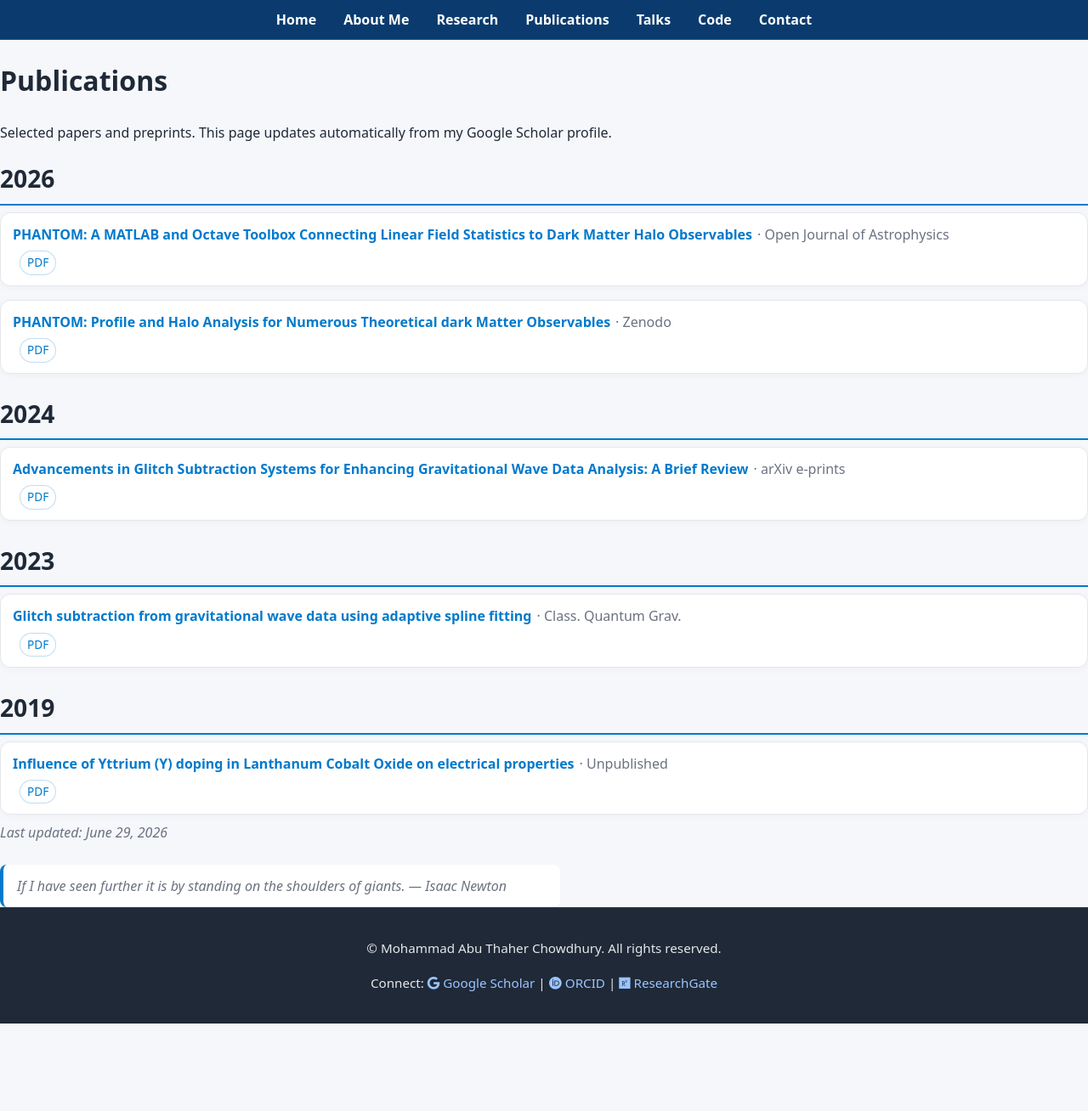
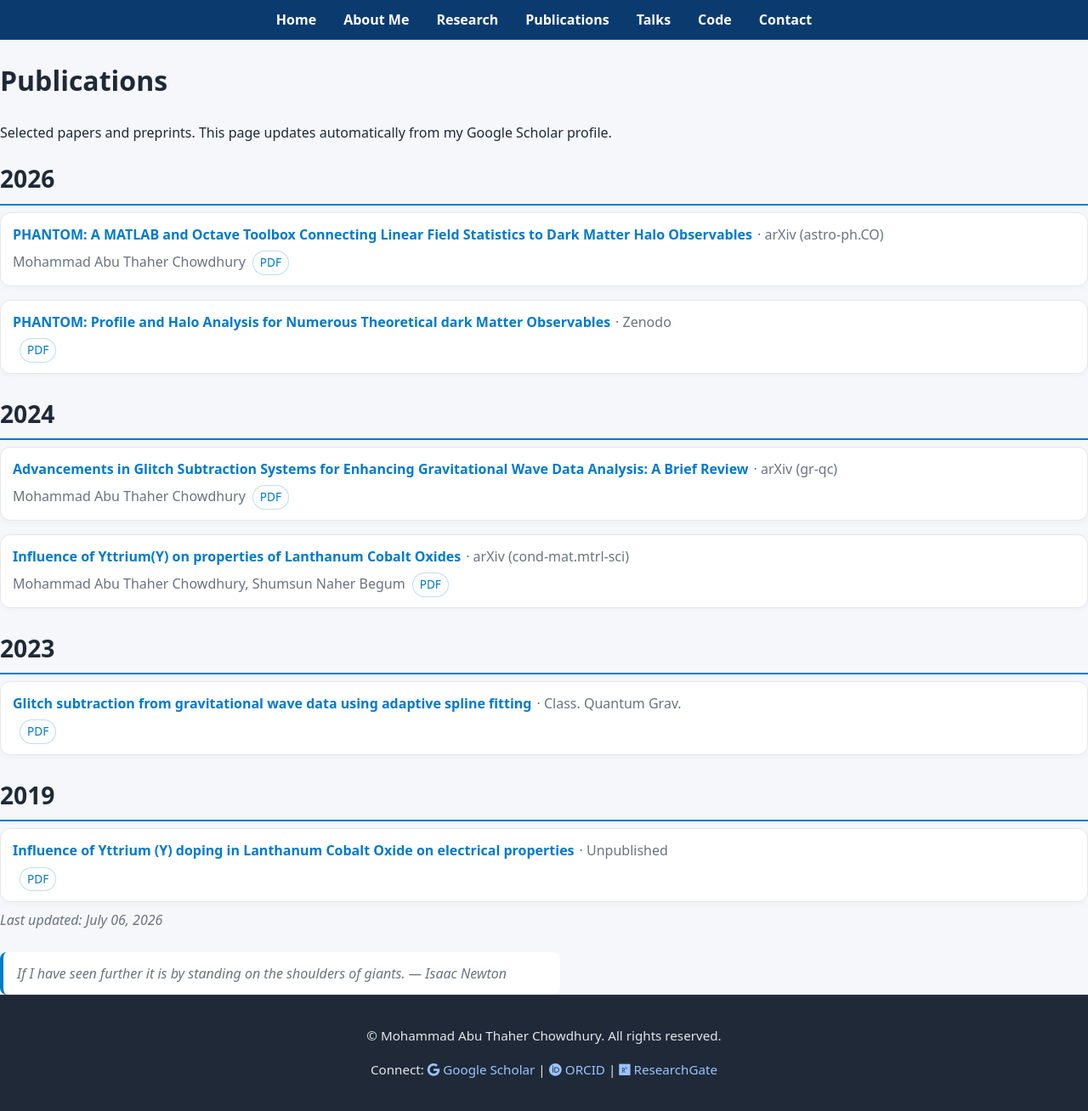
Before and after one commit to matc-thaher/website, a Jekyll site: the page built from publications.md, in a window 1280 px wide and 1308 px high. Shown: the whole window at 85% size. Built offline with Jekyll 4.4.1, drawn with Linux system fonts in a browser that asks for light colours.

Commit message:
chore: merged publications (Scholar + arXiv + ORCID + Crossref)

```diff
--- a/_data/scholar.json
+++ b/_data/scholar.json
@@ -1,5 +1,5 @@
 {
-  "updated": "2026-06-29T09:12:19.833655Z",
+  "updated": "2026-07-06T08:33:26.191409Z",
   "publications": [
     {
       "title": "PHANTOM: Profile and Halo Analysis for Numerous Theoretical dark Matter Observables",
@@ -16,27 +16,42 @@
     },
     {
       "title": "PHANTOM: A MATLAB and Octave Toolbox Connecting Linear Field Statistics to Dark Matter Halo Observables",
-      "authors": "",
+      "authors": "Mohammad Abu Thaher Chowdhury",
       "year": 2026,
-      "venue": "Open Journal of Astrophysics",
-      "url": "https://arxiv.org/abs/2606.19104",
-      "pdf_url": "",
+      "venue": "arXiv (astro-ph.CO)",
+      "url": "https://arxiv.org/abs/2606.19104v1",
+      "pdf_url": "https://arxiv.org/pdf/2606.19104v1",
       "doi": "10.48550/ARXIV.2606.19104",
       "citations": 0,
       "source": [
+        "arxiv",
         "orcid"
       ]
     },
     {
+      "title": "Influence of Yttrium(Y) on properties of Lanthanum Cobalt Oxides",
+      "authors": "Mohammad Abu Thaher Chowdhury, Shumsun Naher Begum",
+      "year": 2024,
+      "venue": "arXiv (cond-mat.mtrl-sci)",
+      "url": "https://arxiv.org/abs/2408.15798v1",
+      "pdf_url": "https://arxiv.org/pdf/2408.15798v1",
+      "doi": "",
+      "citations": 0,
+      "source": [
+        "arxiv"
+      ]
+    },
+    {
       "title": "Advancements in Glitch Subtraction Systems for Enhancing Gravitational Wave Data Analysis: A Brief Review",
-      "authors": "",
+      "authors": "Mohammad Abu Thaher Chowdhury",
       "year": 2024,
-      "venue": "arXiv e-prints",
-      "url": "",
-      "pdf_url": "",
+      "venue": "arXiv (gr-qc)",
+      "url": "https://arxiv.org/abs/2406.01318v1",
+      "pdf_url": "https://arxiv.org/pdf/2406.01318v1",
       "doi": "10.48550/arXiv.2406.01318",
       "citations": 0,
       "source": [
+        "arxiv",
         "orcid"
       ]
     },
```
